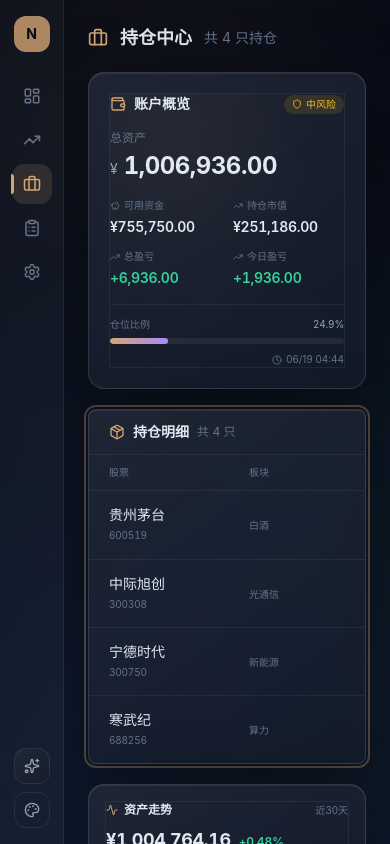
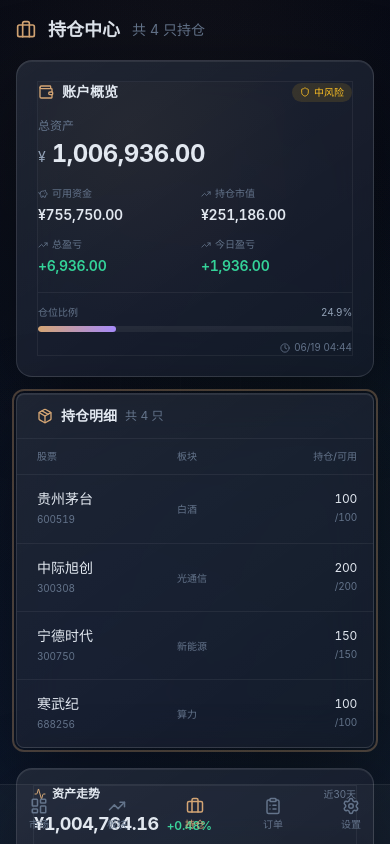
Before and after one commit to christopher47634/nexus-trade-demo, a Next.js app: page /portfolio in a window 390 px wide. Shown: the top 844 px of the page. Built offline with nearby package versions, Linux system fonts and the light colour scheme.

Commit message:
fix: mobile layout — hide sidebar, add bottom nav, responsive grids, stack trade page vertically

```diff
--- a/src/app/orders/page.tsx
+++ b/src/app/orders/page.tsx
@@ -98,7 +98,7 @@ export default function OrdersPage() {
   };
 
   return (
-    <div className="p-6 max-w-5xl mx-auto page-enter">
+    <div className="p-4 md:p-6 pb-20 md:pb-6 max-w-5xl mx-auto page-enter">
       <motion.div
         initial={{ opacity: 0, y: -10 }}
         animate={{ opacity: 1, y: 0 }}
@@ -149,7 +149,7 @@ export default function OrdersPage() {
           animate={{ opacity: 1 }}
           transition={{ duration: 0.3 }}
           data-demo-highlight="order-table"
-          className="glass overflow-hidden rounded-xl"
+          className="glass overflow-x-auto rounded-xl"
         >
           {/* Table Header */}
           <div className="grid grid-cols-[160px_1fr_70px_90px_80px_110px_80px_140px] gap-2 px-5 py-3 text-xs font-medium text-[var(--text-muted)] border-b border-[var(--border-subtle)]">
--- a/src/app/page.tsx
+++ b/src/app/page.tsx
@@ -49,9 +49,9 @@ export default function DesktopHomePage() {
       <IndexTicker />
 
       {/* Main Content */}
-      <div className="p-6 space-y-6 page-enter">
+      <div className="p-4 md:p-6 pb-20 md:pb-6 space-y-4 md:space-y-6 page-enter">
         {/* Account & Market Summary Row */}
-        <div className="grid grid-cols-4 gap-3">
+        <div className="grid grid-cols-2 md:grid-cols-4 gap-3">
           <MetricCard
             label="模拟总资产"
             value={account.totalAssets}
@@ -102,14 +102,14 @@ export default function DesktopHomePage() {
         <HotSectorGrid />
 
         {/* Bottom Section: Rankings + Sentiment + Watchlist */}
-        <div className="grid grid-cols-12 gap-4">
+        <div className="grid grid-cols-1 md:grid-cols-12 gap-4">
           {/* Market Sentiment */}
-          <div className="col-span-3">
+          <div className="md:col-span-3">
             <MarketOverview />
           </div>
 
           {/* Top Gainers */}
-          <div className="col-span-3">
+          <div className="md:col-span-3">
             <RankingList
               title="涨幅榜"
               stocks={topGainers}
@@ -119,7 +119,7 @@ export default function DesktopHomePage() {
           </div>
 
           {/* Top by Turnover */}
-          <div className="col-span-3">
+          <div className="md:col-span-3">
             <RankingList
               title="成交额榜"
               stocks={topByTurnover}
@@ -129,7 +129,7 @@ export default function DesktopHomePage() {
           </div>
 
           {/* Watchlist */}
-          <div className="col-span-3">
+          <div className="md:col-span-3">
             <Watchlist delay={7} />
           </div>
         </div>
--- a/src/app/portfolio/page.tsx
+++ b/src/app/portfolio/page.tsx
@@ -97,7 +97,7 @@ export default function PortfolioPage() {
 
   return (
     <DesktopShell>
-      <div className="p-6 space-y-5 max-w-7xl mx-auto page-enter">
+      <div className="p-4 md:p-6 pb-20 md:pb-6 space-y-4 md:space-y-5 max-w-7xl mx-auto page-enter">
         {/* Page Header */}
         <motion.div
           initial={{ opacity: 0, y: -10 }}
--- a/src/app/sectors/[sectorId]/page.tsx
+++ b/src/app/sectors/[sectorId]/page.tsx
@@ -161,7 +161,7 @@ export default function SectorDetailPage() {
 
   return (
     <DesktopShell>
-      <div className="p-6 space-y-6 page-enter">
+      <div className="p-4 md:p-6 pb-20 md:pb-6 space-y-4 md:space-y-6 page-enter">
         {/* Back button */}
         <motion.button
           initial={{ opacity: 0, x: -10 }}
--- a/src/app/stocks/[stockCode]/page.tsx
+++ b/src/app/stocks/[stockCode]/page.tsx
@@ -82,7 +82,7 @@ export default function StockDetailPage() {
 
   return (
     <DesktopShell>
-      <div className="p-6 space-y-5 page-enter">
+      <div className="p-4 md:p-6 pb-20 md:pb-5 space-y-4 md:space-y-5 page-enter">
         {/* Back button */}
         <motion.button
           initial={{ opacity: 0, x: -10 }}
@@ -211,13 +211,13 @@ export default function StockDetailPage() {
         </motion.div>
 
         {/* Main content: Chart + OrderBook */}
-        <div className="grid grid-cols-12 gap-4">
+        <div className="grid grid-cols-1 md:grid-cols-12 gap-4">
           {/* K-line chart */}
           <motion.div
             initial={{ opacity: 0, y: 15 }}
             animate={{ opacity: 1, y: 0 }}
             transition={{ delay: 0.15, duration: 0.4 }}
-            className="col-span-9 glass p-4 rounded-2xl"
+            className="md:col-span-9 glass p-4 rounded-2xl"
           >
             <KlineChart data={klineData} />
           </motion.div>
@@ -227,20 +227,20 @@ export default function StockDetailPage() {
             initial={{ opacity: 0, y: 15 }}
             animate={{ opacity: 1, y: 0 }}
             transition={{ delay: 0.25, duration: 0.4 }}
-            className="col-span-3 glass p-4 rounded-2xl"
+            className="md:col-span-3 glass p-4 rounded-2xl"
           >
             <OrderBook currentPrice={stock.price} prevClose={stock.prevClose} />
           </motion.div>
         </div>
 
         {/* Technical Indicators + Analysis */}
-        <div className="grid grid-cols-12 gap-4">
+        <div className="grid grid-cols-1 md:grid-cols-12 gap-4">
           {/* Technical indicators */}
           <motion.div
             initial={{ opacity: 0, y: 10 }}
             animate={{ opacity: 1, y: 0 }}
             transition={{ delay: 0.3, duration: 0.4 }}
-            className="col-span-5 glass p-4 rounded-2xl"
+            className="md:col-span-5 glass p-4 rounded-2xl"
           >
             <div className="flex items-center gap-2 mb-3">
               <LineChart size={14} className="text-[var(--accent)]" />
@@ -287,7 +287,7 @@ export default function StockDetailPage() {
             initial={{ opacity: 0, y: 10 }}
             animate={{ opacity: 1, y: 0 }}
             transition={{ delay: 0.35, duration: 0.4 }}
-            className="col-span-7 glass p-4 rounded-2xl"
+            className="md:col-span-7 glass p-4 rounded-2xl"
           >
             <div className="flex items-center gap-2 mb-3">
               <ArrowRightLeft size={14} className="text-[var(--accent)]" />
--- a/src/components/layout/DesktopShell.tsx
+++ b/src/components/layout/DesktopShell.tsx
@@ -39,12 +39,12 @@ export default function DesktopShell({
       {/* Global Background */}
       <div className="global-bg" />
 
-      {/* Left Sidebar */}
+      {/* Desktop Left Sidebar — hidden on mobile */}
       <motion.aside
         initial={{ x: -64, opacity: 0 }}
         animate={{ x: 0, opacity: 1 }}
         transition={{ duration: 0.4, ease: [0.25, 0.46, 0.45, 0.94] }}
-        className="fixed left-0 top-0 bottom-0 z-30 flex flex-col items-center w-16 py-4 bg-[var(--surface-1)] border-r border-[var(--border-subtle)]"
+        className="fixed left-0 top-0 bottom-0 z-30 hidden md:flex flex-col items-center w-16 py-4 bg-[var(--surface-1)] border-r border-[var(--border-subtle)]"
       >
         {/* Logo */}
         <div className="w-9 h-9 rounded-xl bg-gradient-to-br from-[var(--accent)] to-[var(--accent)] opacity-80 flex items-center justify-center mb-6">
@@ -87,10 +87,33 @@ export default function DesktopShell({
       </motion.aside>
 
       {/* Main Content */}
-      <main className="flex-1 ml-16 min-h-screen min-w-0 overflow-hidden">
+      <main className="flex-1 md:ml-16 min-h-screen min-w-0 overflow-hidden">
         <CursorOverlay />
         {children}
       </main>
+
+      {/* Mobile Bottom Nav — visible only on mobile */}
+      <nav className="fixed bottom-0 left-0 right-0 z-40 md:hidden flex items-center justify-around py-2 bg-[var(--surface-1)] border-t border-[var(--border-subtle)]">
+        {navItems.map((item) => {
+          const Icon = item.icon;
+          const isActive = pathname === item.href;
+          return (
+            <Link
+              key={item.href}
+              href={item.href}
+              className={cn(
+                "flex flex-col items-center gap-0.5 px-3 py-1 rounded-lg transition-colors",
+                isActive
+                  ? "text-[var(--accent)]"
+                  : "text-[var(--text-muted)]"
+              )}
+            >
+              <Icon size={18} />
+              <span className="text-[10px]">{item.label}</span>
+            </Link>
+          );
+        })}
+      </nav>
     </div>
   );
 }
--- a/src/components/market/HotSectorGrid.tsx
+++ b/src/components/market/HotSectorGrid.tsx
@@ -98,7 +98,7 @@ export default function HotSectorGrid() {
   }, []);
 
   return (
-    <div className="grid grid-cols-5 gap-3" id="sectors">
+    <div className="grid grid-cols-2 sm:grid-cols-3 md:grid-cols-5 gap-3" id="sectors">
       {sortedSectors.map((sector, i) => {
         const Icon = iconMap[sector.icon] || SectorFallback;
         const isUp = sector.changePercent >= 0;
```
